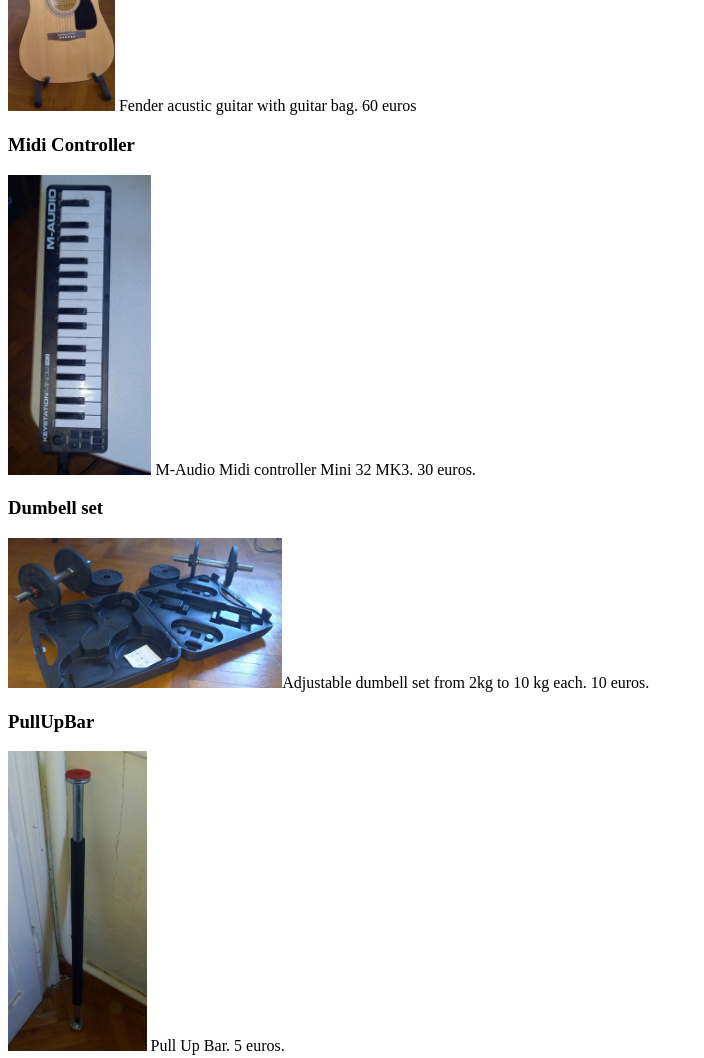
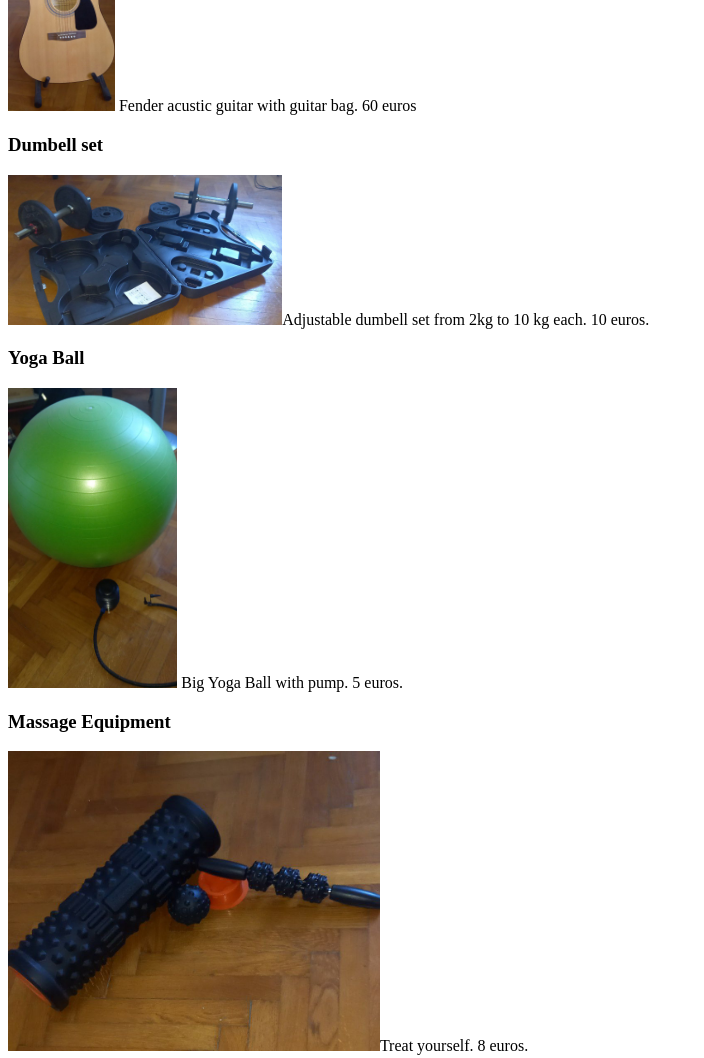
Before and after one commit to lfelipe-lr/lfelipe-lr.github.io, a plain HTML site: page MoveOutSale/MoveOutSale.html in a window 1280 px wide. Shown: the part 1800-2858 px from the top of the page, without its empty margins (0-704 px from the left). Drawn offline with Linux system fonts and the light colour scheme.

Commit message:
Update MoveOutSale.html

```diff
--- a/MoveOutSale/MoveOutSale.html
+++ b/MoveOutSale/MoveOutSale.html
@@ -38,20 +38,13 @@
       </p>
     </div>
 
-    <div id="Midi"><h3> Midi Controller</h3>
-      <p><img src="./Midi.jpeg" width="auto" height="300"> M-Audio Midi controller Mini 32 MK3. 30 euros.
-      </p>
-    </div>
+
 
     <div id =Pesas><h3>Dumbell set</h3>
       <p><img src="./Pesas.jpeg" height="150" width="auto">Adjustable dumbell set from 2kg to 10 kg each. 10 euros.
 	</p>
     </div>
 
-    <div id =PullUpBar><h3>PullUpBar</h3>
-      <p><img src="./PullUpBar.jpeg" height="300" width="auto"> Pull Up Bar. 5 euros.
-	</p>
-    </div>
 
     <div id =YogaBall><h3>Yoga Ball</h3>
       <p><img src="./Bola.jpeg" height="300" width="auto"> Big Yoga Ball with pump. 5 euros.
```
